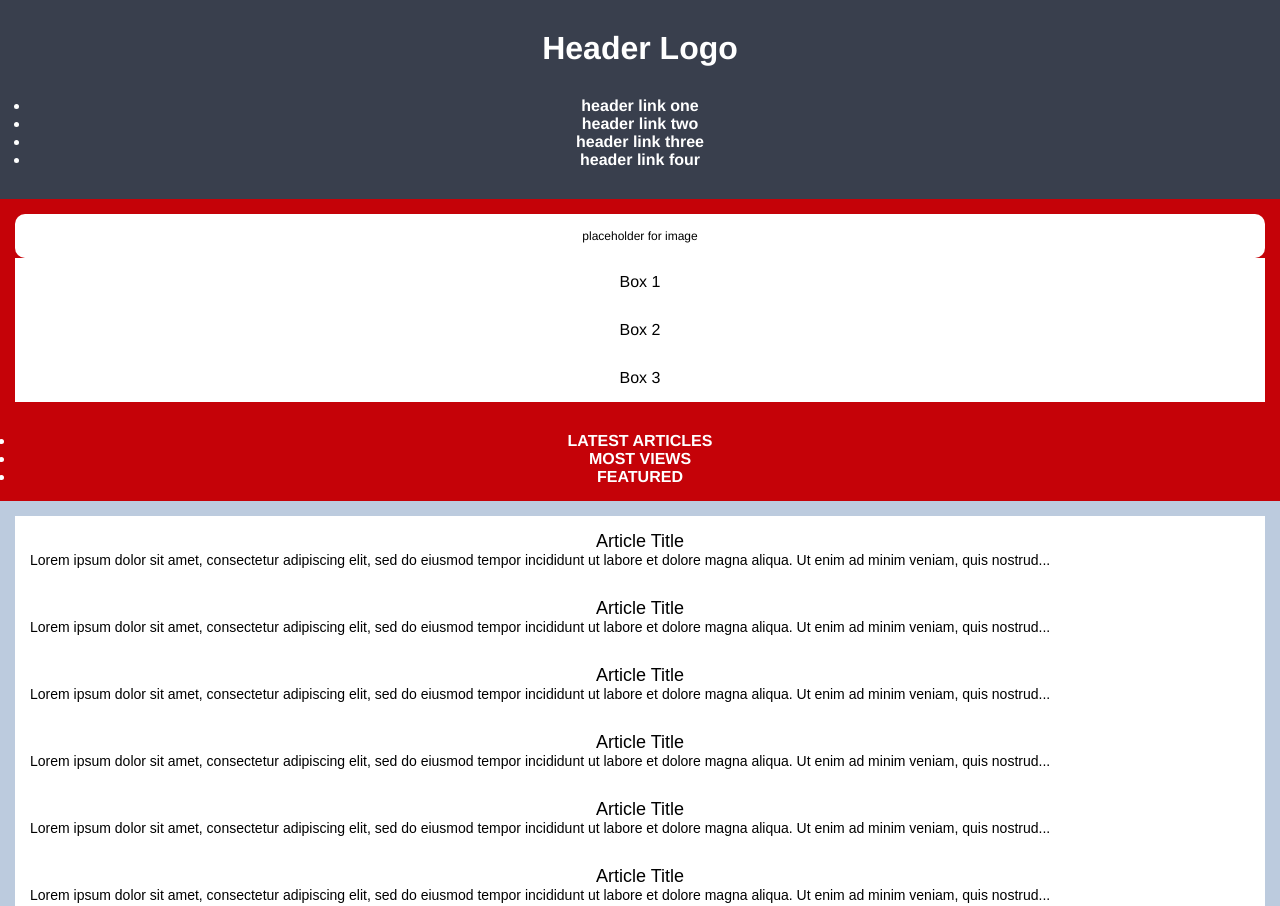
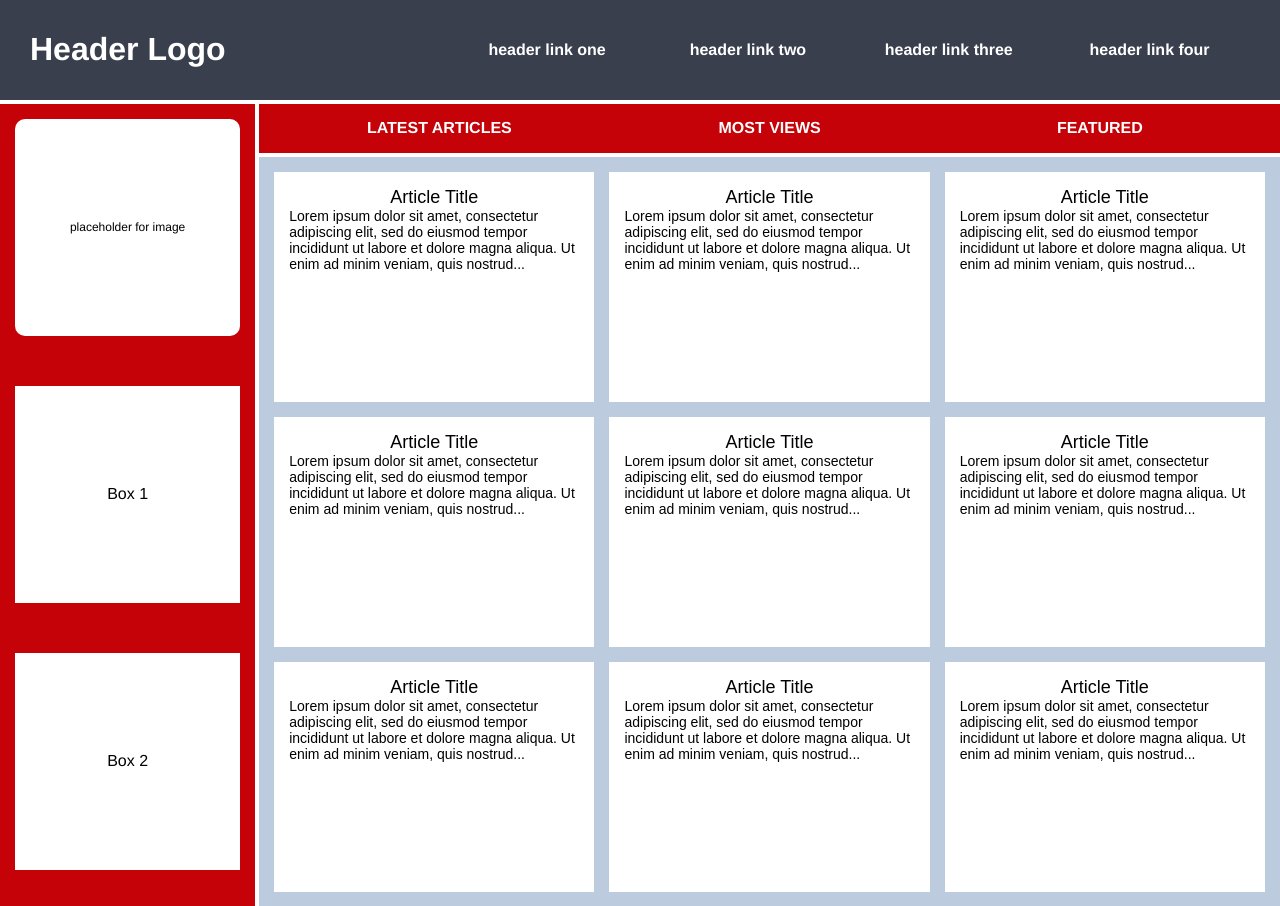
Before and after one commit to tjohnson009/notes-practice, a plain HTML site: page top-exercises/top-css-exercises/grid/03-grid-layout-3/index.html in a window 1280 px wide. Shown: the top 906 px of the page. Drawn offline with Linux system fonts and the light colour scheme.

Commit message:
Finish grid layout 3

```diff
--- a/top-exercises/top-css-exercises/grid/03-grid-layout-3/index.html
+++ b/top-exercises/top-css-exercises/grid/03-grid-layout-3/index.html
@@ -13,7 +13,7 @@
       <div class="header">
         <div class="logo">Header Logo</div>
         <div class="menu">
-          <ul>
+          <ul class="navbar">
             <li>header link one</li>
             <li>header link two</li>
             <li>header link three</li>
--- a/top-exercises/top-css-exercises/grid/03-grid-layout-3/style.css
+++ b/top-exercises/top-css-exercises/grid/03-grid-layout-3/style.css
@@ -1,10 +1,14 @@
 * {
   margin: 0;
   padding: 0;
+  list-style-type: none;
 }
 
 .container {
   text-align: center;
+  display: grid;
+  grid-template: .1fr .05fr 1fr / 1fr 4fr;
+  gap: 4px;
 }
 
 .container div {
@@ -17,15 +21,37 @@
 
 .header {
   background-color: #393f4d;
+  display: grid;
+  grid-template-columns: .5fr 1fr;
+  align-items: center;
+  grid-column: span 2;
+  grid-row: 1/2;
 }
 
 .menu ul,
 .menu li {
   font-size: 16px;
+  text-decoration: none;
+  list-style: none;
+}
+
+.logo {
+  justify-self: start;
+}
+
+.navbar {
+  display: grid;
+  grid-template-columns: repeat(4, 1fr);
+  justify-items: space-around;
 }
 
 .sidebar {
   background-color: #C50208;
+  display: grid;
+  grid-template-rows: repeat(4, 1fr);
+  gap: 50px;
+  grid-row: 2 / 4;
+  align-items: stretch;
 }
 
 .sidebar .photo {
@@ -34,6 +60,10 @@
   font-size: 12px;
   font-weight: normal;
   border-radius: 10px;
+  align-self: stretch;
+  /* padding-top: 35%;  */
+  display: grid;
+  place-items: center;
 }
 
 
@@ -42,19 +72,37 @@
   color: black;
   font-size: 16px;
   font-weight: normal;
+  align-self: stretch;
+  /* padding-top: 35%; */
+  display: grid;
+  place-items: center;
 }
 
 .nav {
   background-color: #C50208;
+  display: grid;
+  align-items: center;
+}
+
+.nav ul {
+  display: grid;
+  grid-template-columns: repeat(3, 1fr);
 }
 
 .nav ul li {
+  align-self: center;
   font-size: 16px;
   text-transform: uppercase;
+  /* grid-column: 1fr;  */
 }
 
 .article {
   background-color: #bccbde;
+  display: grid;
+  grid-template: repeat(auto-fit, minmax(150px, 1fr)) / repeat(auto-fit, minmax(250px, 1fr));
+  gap: 15px;
+  grid-row: 3/4;
+  grid-column: 2/3;
 }
 
 .article p {
@@ -68,6 +116,9 @@
   background-color: #FFFFFF;
   color: black;
   text-align: center;
+  grid-row: 1fr;
+  grid-column: 1fr;
+  height: 200px;
 }
 
 .card p {
@@ -83,6 +134,8 @@
 
 .footer {
   background-color: #393f4d;
+  grid-column: span 2;
+  grid-row: span 1;
 }
 
 .footer p {
```
